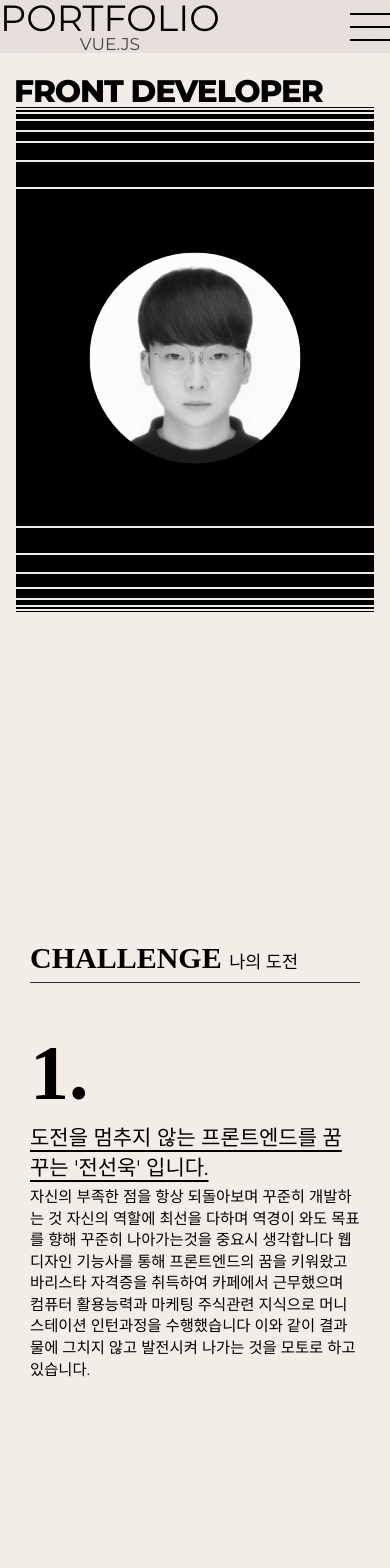
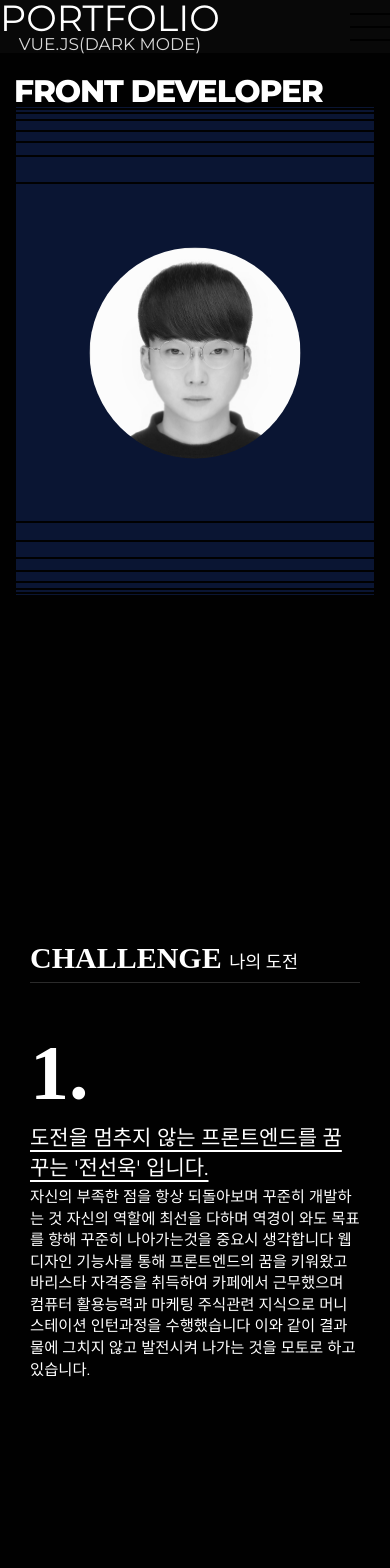
Before and after one commit to jeonportfolio/port2024-vue, a Vue app: page / in a window 390 px wide. Shown: the top 1568 px of the page. Built offline with nearby package versions, Linux system fonts and the light colour scheme; a small style sheet from the web is missing; a web font is replaced by a local one.

Commit message:
프레임 변경

```diff
--- a/src/assets/scss/_vars.scss
+++ b/src/assets/scss/_vars.scss
@@ -3,7 +3,7 @@
     --mainKor-font: "nanumSquareNeo";
     --mainNum-font: "gmarket";
 
-    --mainBg-color: #f3ede8;
+    --mainBg-color: #010101;
     --subBg100: #cdc0b1;
     --subBg200: #afa395;
     --subBg300: #81887c;
@@ -22,6 +22,7 @@
     font-size: 17px;
     line-height: 1.5;
     font-weight: 400;
+    color:#fff;
 
     // 폰트를 부드럽게 렌더링
     font-synthesis: none;
--- a/src/components/Header.vue
+++ b/src/components/Header.vue
@@ -7,7 +7,7 @@
         <div class="header__inner">
             <div class="header__logo">
                 <h1>
-                    <a href="#">portfolio<em>vue.js</em></a>
+                    <a href="#">portfolio<em>vue.js(DARK MODE)</em></a>
                 </h1>
             </div>
             <nav
@@ -75,7 +75,7 @@
 
 .header__inner {
     @include flex-between;
-    background-color:  rgba(116, 99, 99, 0.1);
+    background-color:  rgba(10, 10, 10, 0.825);
     backdrop-filter: blur(15px);
 
     .header__logo {
@@ -83,6 +83,7 @@
         text-align: center;
         text-transform: uppercase;
         line-height: 1;
+        color: #fff;
 
         @media (max-width: 830px){
             font-size: 1.3rem;
@@ -91,7 +92,7 @@
         em {
             font-size: 17px;
             display: block;
-            color: var(--black200);
+            color: #d9d9d9;
         }
     }
     .header__nav {
@@ -106,7 +107,7 @@
                     position: absolute;
                     right: 0;
                     top: 52px;
-                    background-color: #e2e0e0;
+                    background-color: #434040;
                     opacity: 90%;
                     backdrop-filter: blur(15px);
                     z-index: 10000;
@@ -120,6 +121,7 @@
                         a {
                             display: inline-block;
                             padding: 10px;
+                            color: #fff;
                         }
                     }
                 }
@@ -141,12 +143,13 @@
                 font-size: 20px;
                 padding: 14px;
                 position: relative;
+                color:#fff;
 
                 &::before {       //메뉴명에 밑줄생김
                     content: '';
                     width: calc(100% - 28px);
                     height: 1px;
-                    background-color: var(--black);
+                    background-color:#fff;
                     position: absolute;
                     left: 14px;
                     bottom: 10px;
--- a/src/components/Intro.vue
+++ b/src/components/Intro.vue
@@ -78,6 +78,7 @@
     padding: 16px;
     margin-top: 60px;
 
+
     @media (max-width: 800px){
         justify-content: center;// pc화면에서는 내려가 있다가 핸폰 화면에서는 중앙에 위치
 
@@ -91,6 +92,7 @@
         white-space: nowrap;//글씨 한줄 만들기
         text-indent: -0.5vw; //글씨 들여쓰기
         letter-spacing: -0.3vw;
+        color:#fff;
 
         @media(max-width: 1500px){
             font-size: 9.3vw;
@@ -107,7 +109,7 @@
     .intro__text {
         width: 100%;
         height: 40vh;
-        background-color: var(--black);
+        background-color: #0a1533;
         color: var(--white);
         display: flex;
         align-items: center;
@@ -127,6 +129,7 @@
             transition: all 0.3s;
             cursor: all-scroll;
             margin-left: 150px;
+
 
             @media(max-width: 1300px){
                 font-size: 40px;
@@ -195,6 +198,7 @@
 
                   p {
                     font-size: 1.5rem;
+
 
                     @media(max-width: 900px){
                         font-size: 1rem;
@@ -416,7 +420,7 @@
             display: block;
             width: 100%;
             height: 1px;
-            background-color: var(--black);
+            background-color: #0a1533;
             margin-bottom: 0.5vw;
 
             &:nth-child(1) {
@@ -435,7 +439,7 @@
                 height: 9px;
             }
             &:nth-child(6) {
-                height: 17px;
+                height: 12px;
             }
 
             &:nth-child(7) {
@@ -448,19 +452,20 @@
                 margin-top: 0.5vw;
                 margin-bottom: 0;
                 display: none;
+                color: #0a1533;
 
                 @media (max-width: 1000px){
                     display: block;
                 }
 
                 &:nth-child(1){
-                    height: 25px;
+                    height: 17px;
                 }
                 &:nth-child(2){
-                    height: 17px;
+                    height: 15px;
                 }
                 &:nth-child(3){
-                    height: 13px;
+                    height: 11px;
                 }
                 &:nth-child(4){
                     height: 9px;
--- a/src/components/Port.vue
+++ b/src/components/Port.vue
@@ -42,7 +42,7 @@
                 scrollTrigger: {
                     trigger: "#port",
                     start: "top 56px",
-                    end: "+=3000",
+                    end: "+=8000",
                     pin: true,
                     scrub: 1,
                     markers: false,
@@ -76,8 +76,8 @@
         line-height: 1.6;
         font-family: var(--mainKor-font);
         text-transform: uppercase;
-        color: var(--black100);
-        border-bottom: 0.4vw solid var(--black100);
+
+        border-bottom: 0.4vw solid #fff;
         margin-bottom: 10px;
 
         @media (max-width: 800px){
@@ -85,7 +85,7 @@
             margin-bottom: 1vw;
             font-size: 30px;
             height: auto;
-            top: 68px;
+            top: 53px;
             z-index: 1000;
             background-color: var(--mainBg-color);
         }
@@ -96,6 +96,7 @@
             line-height: 2;
 
         }
+
     }
     .port__wrap {
         display: flex;
--- a/src/components/Site.vue
+++ b/src/components/Site.vue
@@ -43,7 +43,7 @@
 
     .site__title {
         position: sticky;
-        top: 70px;
+        top: 65px;
         left: 0;
         width: 70%;
         height: 5vw;
@@ -52,8 +52,7 @@
         line-height: 1.6;
         font-family: var(--mainKor-font);
         text-transform: uppercase;
-        color: var(--black100);
-        border-bottom: 0.4vw solid var(--black100);
+        border-bottom: 0.4vw solid #fff;
         margin-bottom: 100px;
 
         @media (max-width: 800px){
@@ -61,7 +60,7 @@
             margin-bottom: 10vw;
             font-size: 30px;
             height: auto;
-            top: 68px;
+            top: 53px;
             z-index: 1000;
             background-color: var(--mainBg-color);
         }
@@ -72,6 +71,7 @@
             line-height: 2;
 
         }
+
     }
     .site__wrap {
         .site__item {
--- a/src/components/Skill.vue
+++ b/src/components/Skill.vue
@@ -18,8 +18,8 @@
                             <span>3.</span>
                             <h3>학력 및 자격사항</h3>
                             <p > ▶한국공학대학교(IT경영학과)(2019.03 ~ 2025.02)<br/>
+                                 ▶웹디자인 기능사<br/>
                                  ▶머니스테이션(인턴과정(실습 및 파트) 2024.01.02 ~ 2024.10.05)(마케팅부서) <br/>
-                                 ▶웹디자인 기능사<br/>
                                  ▶OPIC IH등급<br/>
                                  ▶SQLD<br/>
                                  ▶컴퓨터활용능력2급<br/>
@@ -46,7 +46,7 @@
     .skill__title {
 
         position: sticky;
-        top: 70px;
+        top: 65px;
         left: 0;
         height: 5vw;
         font-size: 4vw;
@@ -54,7 +54,7 @@
         line-height: 1.6;
         font-family: var(--mainKor-font);
         text-transform: uppercase;
-        color: var(--black);
+
         border-bottom: 0.4vw solid var(--black100);
 
         @media (max-width: 800px){
@@ -62,7 +62,7 @@
             margin-bottom: 10vw;
             font-size: 30px;
             height: auto;
-            top: 68px;
+            top: 53px;
             background-color: var(--mainBg-color);
         }
 
@@ -72,6 +72,9 @@
             font-weight: 400;
             line-height: 2;
         }
+
+
+
     }
     .skill__desc {
         width: 50%;
@@ -87,7 +90,6 @@
             font-weight: 900;
             line-height: 1.3;
             font-family: var(--mainNum-font);
-
             @media (max-width: 800px){
                font-size: 20vw;
              }
```
